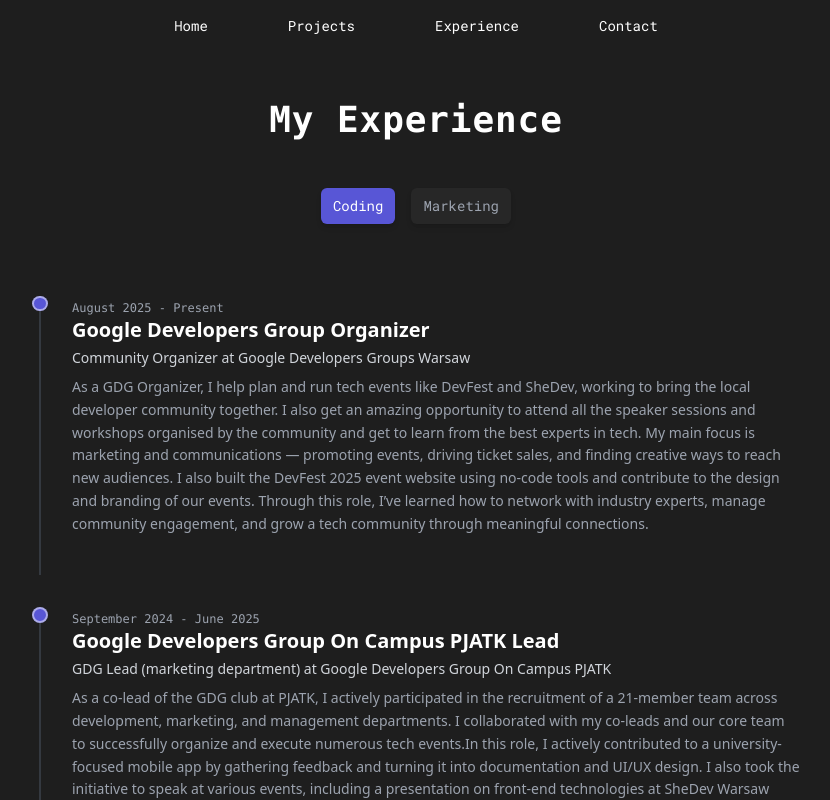
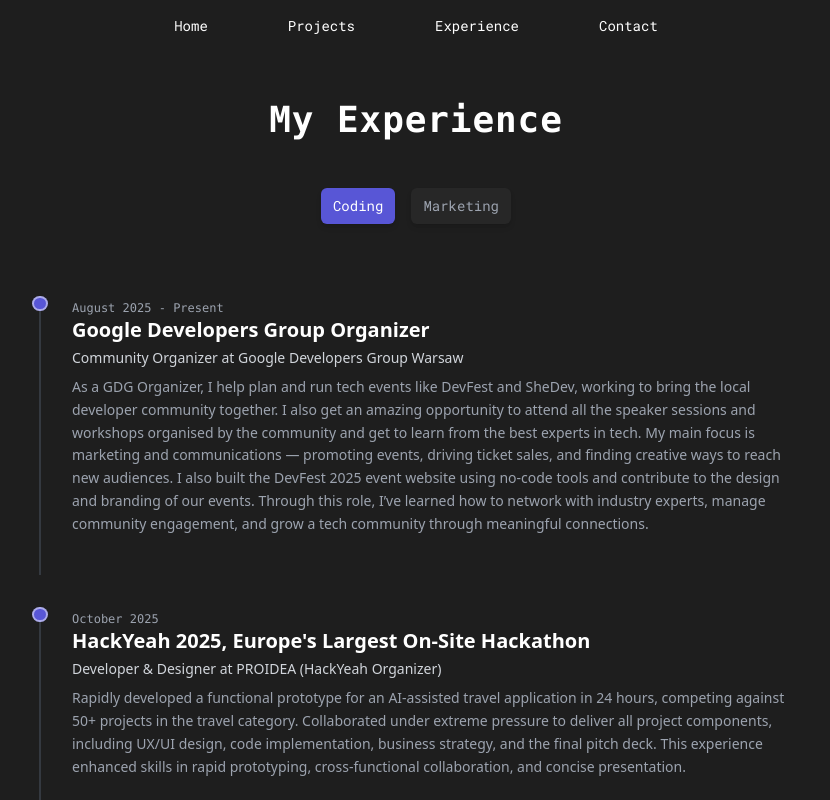
Before and after one commit to fullstackdevell/my-portfolio, a React (Vite) app: page /experience in a window 1280 px wide. Shown: the top 800 px of the page, without its empty margins (224-1054 px from the left). Built offline with nearby package versions, Linux system fonts and the light colour scheme; a web font is replaced by a local one.

Commit message:
projects and experience

```diff
--- a/src/data/projects.js
+++ b/src/data/projects.js
@@ -5,6 +5,7 @@
 import fretboard from '../assets/fretboard.png';
 import colorthebird from '../assets/colorthebird.png';
 import flexboxfroggy from '../assets/flexboxfroggy.png';
+import thesis from '../assets/thesis.png';
 
 const projects = [
   //   {
@@ -55,6 +56,13 @@
     description: "An interactive learning tool, inspired by Flexbox Froggy, where users solve CSS layout puzzles by writing Flexbox properties in a live editor to position colored frogs onto matching lily pads.",
     image: flexboxfroggy,
     tags: ["HTML", "CSS", "JavaScript"],
+},
+{
+    id: 8,
+    title: "Master's Thesis: Smart Home Automation System",
+    description: "SwiftUI mobile app that controls a Raspberry Pi-based smart home system with pet face recognition, secured by a Firebase cloud architecture",
+    image: thesis,
+    tags: ["SwiftUI", "Python", "Raspberry Pi", "Firebase", "UI/UX Design", "IoT"]
 }
 ]
 
--- a/src/pages/ExperiencePage.jsx
+++ b/src/pages/ExperiencePage.jsx
@@ -1,13 +1,23 @@
-import React, { useState } from 'react';
+import React, { useState } from "react";
 
 const initialExperienceData = [
   {
     category: ["Coding", "Marketing"],
     title: "Google Developers Group Organizer",
-        company: "Google Developers Groups Warsaw",
+    company: "Google Developers Group Warsaw",
     duration: "August 2025 - Present",
     position: "Community Organizer",
-        description: "As a GDG Organizer, I help plan and run tech events like DevFest and SheDev, working to bring the local developer community together. I also get an amazing opportunity to attend all the speaker sessions and workshops organised by the community and get to learn from the best experts in tech. My main focus is marketing and communications — promoting events, driving ticket sales, and finding creative ways to reach new audiences. I also built the DevFest 2025 event website using no-code tools and contribute to the design and branding of our events. Through this role, I’ve learned how to network with industry experts, manage community engagement, and grow a tech community through meaningful connections."
+    description:
+      "As a GDG Organizer, I help plan and run tech events like DevFest and SheDev, working to bring the local developer community together. I also get an amazing opportunity to attend all the speaker sessions and workshops organised by the community and get to learn from the best experts in tech. My main focus is marketing and communications — promoting events, driving ticket sales, and finding creative ways to reach new audiences. I also built the DevFest 2025 event website using no-code tools and contribute to the design and branding of our events. Through this role, I’ve learned how to network with industry experts, manage community engagement, and grow a tech community through meaningful connections.",
+  },
+  {
+    category: ["Coding", "Design", "Project Management"],
+    title: "HackYeah 2025, Europe's Largest On-Site Hackathon",
+    company: "PROIDEA (HackYeah Organizer)",
+    duration: "October 2025",
+    position: "Developer & Designer",
+    description:
+      "Rapidly developed a functional prototype for an AI-assisted travel application in 24 hours, competing against 50+ projects in the travel category. Collaborated under extreme pressure to deliver all project components, including UX/UI design, code implementation, business strategy, and the final pitch deck. This experience enhanced skills in rapid prototyping, cross-functional collaboration, and concise presentation.",
   },
   {
     category: ["Coding", "Marketing"],
@@ -15,7 +25,8 @@
     company: "Google Developers Group On Campus PJATK",
     duration: "September 2024 - June 2025",
     position: "GDG Lead (marketing department)",
-        description: "As a co-lead of the GDG club at PJATK, I actively participated in the recruitment of a 21-member team across development, marketing, and management departments. I collaborated with my co-leads and our core team to successfully organize and execute numerous tech events.In this role, I actively contributed to a university-focused mobile app by gathering feedback and turning it into documentation and UI/UX design. I also took the initiative to speak at various events, including a presentation on front-end technologies at SheDev Warsaw 2025. My experience also includes leading our team's volunteer efforts at major conferences like DevFest 2023 in Warsaw. I ensured volunteers performed their duties, everything ran smoothly, and small issues were resolved quickly. This role allowed me to develop a unique blend of technical skills, leadership, and community-building expertise."
+    description:
+      "As a co-lead of the GDG club at PJATK, I actively participated in the recruitment of a 21-member team across development, marketing, and management departments. I collaborated with my co-leads and our core team to successfully organize and execute numerous tech events.In this role, I actively contributed to a university-focused mobile app by gathering feedback and turning it into documentation and UI/UX design. I also took the initiative to speak at various events, including a presentation on front-end technologies at SheDev Warsaw 2025. My experience also includes leading our team's volunteer efforts at major conferences like DevFest 2023 in Warsaw. I ensured volunteers performed their duties, everything ran smoothly, and small issues were resolved quickly. This role allowed me to develop a unique blend of technical skills, leadership, and community-building expertise.",
   },
   {
     category: ["Coding"],
@@ -23,7 +34,8 @@
     company: "Polish-Japanese Academy of Information Technology",
     duration: "October 2023 - September 2025",
     position: "student",
-        description: "Completed a Master's Degree in Computer Science, focusing on Software Engineering, Business Processes, and Database Management (SQL/NoSQL). Created a Raspberry Pi-based smart home system featuring a smart pet door with specific pet face recognition and a SwiftUI application to manage the smart home devices as my thesis project."
+    description:
+      "Completed a Master's Degree in Computer Science, focusing on Software Engineering, Business Processes, and Database Management (NoSQL/Firebase). Developed a multi-device smart home automation system and a dedicated mobile application for device management, serving as my Master's Thesis project. Developed the front-end management application using SwiftUI, focusing on a clean, responsive UI/UX for device monitoring and control. Built a prototype of a smart pet door using Raspberry Pi, utilizing Python Script for hardware control and integrating facial recognition for secure access. Designed the cloud architecture to manage real-time communication between the mobile app and the Raspberry Pi. This involved Firebase Cloud Firestore for sending/receiving commands and reporting device status, Firebase Authentication for secure login, Firebase Storage for downloading and uploading images from the device. Demonstrated skills in full-stack thinking, from designing the UI/UX to implementing the functional prototype.",
   },
   {
     category: ["Coding"],
@@ -31,7 +43,8 @@
     company: "GoIT",
     duration: "January 2022 - February 2023",
     position: "student",
-        description: "Developed responsive web design HTML CSS skills, learned JavaScript, built front-end projects using React (Hooks, Redux, Routing). Gained back-end basics with Node.js and MongoDB for data handling."
+    description:
+      "Developed responsive web design HTML CSS skills, learned JavaScript, built front-end projects using React (Hooks, Redux, Routing). Gained back-end basics with Node.js and MongoDB for data handling.",
   },
   // marketing
   // {
@@ -53,21 +66,24 @@
     <div className="flex-grow pb-10 pt-1">
       <p className="text-xs text-gray-400 font-mono">{duration}</p>
       <h3 className="text-xl font-bold text-white mb-1">{title}</h3>
-            <p className="text-sm font-medium text-gray-300 mb-2">{position} at {company}</p>
+      <p className="text-sm font-medium text-gray-300 mb-2">
+        {position} at {company}
+      </p>
       <p className="text-gray-400 text-sm leading-relaxed">{description}</p>
     </div>
   </div>
 );
 
-
-const categories = ['Coding', 'Marketing'];
+const categories = ["Coding", "Marketing"];
 
 const FilterButtons = ({ activeTab, setActiveTab }) => {
-    const baseClasses = "font-roboto-mono text-sm font-medium py-2 px-3 rounded-md shadow-md transition duration-300 ease-in-out cursor-pointer focus:outline-none";
+  const baseClasses =
+    "font-roboto-mono text-sm font-medium py-2 px-3 rounded-md shadow-md transition duration-300 ease-in-out cursor-pointer focus:outline-none";
 
   const activeColor = "bg-[#5856D6] text-white hover:bg-[#4a47bc]";
 
-    const inactiveColor = "bg-[#272727] text-gray-400 hover:bg-[#5856D6] hover:text-white";
+  const inactiveColor =
+    "bg-[#272727] text-gray-400 hover:bg-[#5856D6] hover:text-white";
 
   return (
     <div className="flex space-x-4 mb-8 justify-center max-w-3xl mx-auto">
@@ -86,12 +102,11 @@
   );
 };
 
+function ExperiencePage({ id }) {
+  const [activeCategory, setActiveCategory] = useState("Coding");
 
-function ExperiencePage({ id }) {
-    const [activeCategory, setActiveCategory] = useState('Coding');
-
-    const filteredExperience = initialExperienceData.filter(
-        (item) => item.category.includes(activeCategory)
+  const filteredExperience = initialExperienceData.filter((item) =>
+    item.category.includes(activeCategory)
   );
 
   return (
```
Also changed, not shown: src/assets/thesis.png (added). Lines whose indentation alone changed are shown as unchanged.
